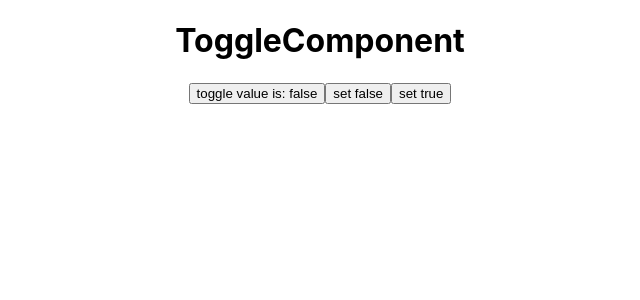
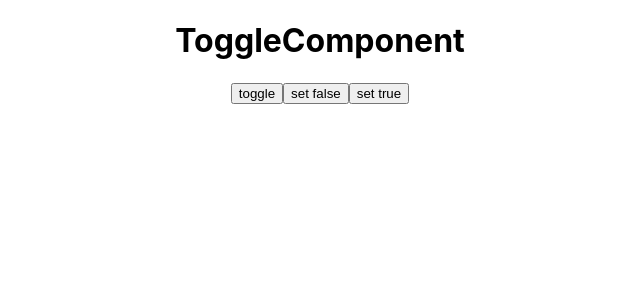
Before and after one commit to sjblurton/custom-react-hooks, a React (Create React App) app: page / in a window 1280 px wide. Shown: the top 300 px of the page, without its empty margins (320-960 px from the left). Built offline with nearby package versions, Linux system fonts and the light colour scheme.

Commit message:
new feature: useToggle docs added.

```diff
--- a/package.json
+++ b/package.json
@@ -19,8 +19,7 @@
   "scripts": {
     "start": "react-scripts start",
     "build": "react-scripts build",
-    "test": "react-scripts test",
-    "eject": "react-scripts eject"
+    "test": "react-scripts test"
   },
   "eslintConfig": {
     "extends": [
--- a/src/components/toggle-component.tsx
+++ b/src/components/toggle-component.tsx
@@ -5,9 +5,7 @@
   return (
     <div>
       <h1>ToggleComponent</h1>
-      <button onClick={() => toggleValue()}>
-        toggle value is: {`${value}`}
-      </button>
+      <button onClick={() => toggleValue()}>toggle</button>
       <button onClick={() => toggleValue(false)}>set false</button>
       <button onClick={() => toggleValue(true)}>set true</button>
     </div>
```
Also changed, not shown: src/hooks/README.md (added), 1 other file (tests, documents, lock files or other folders).
